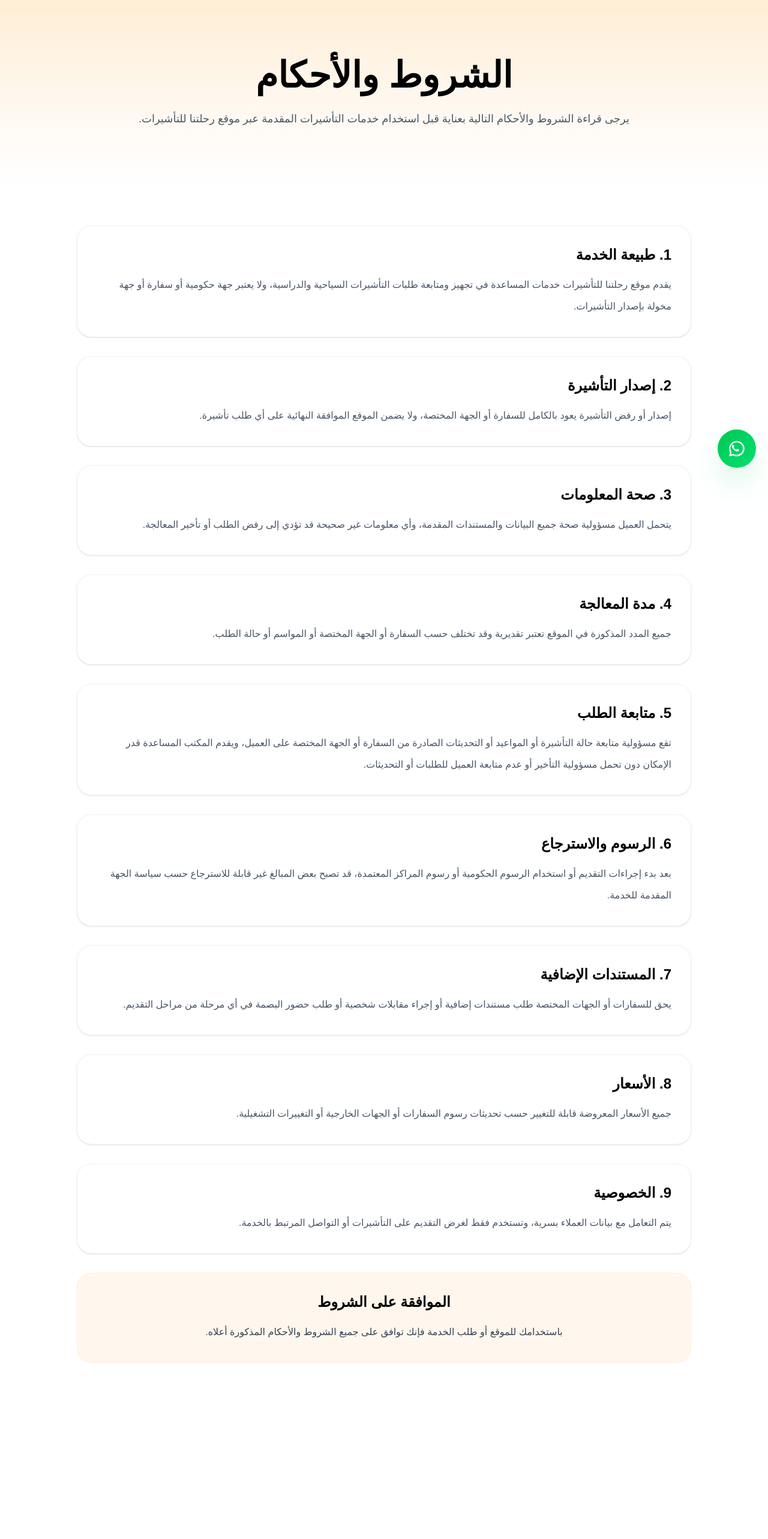
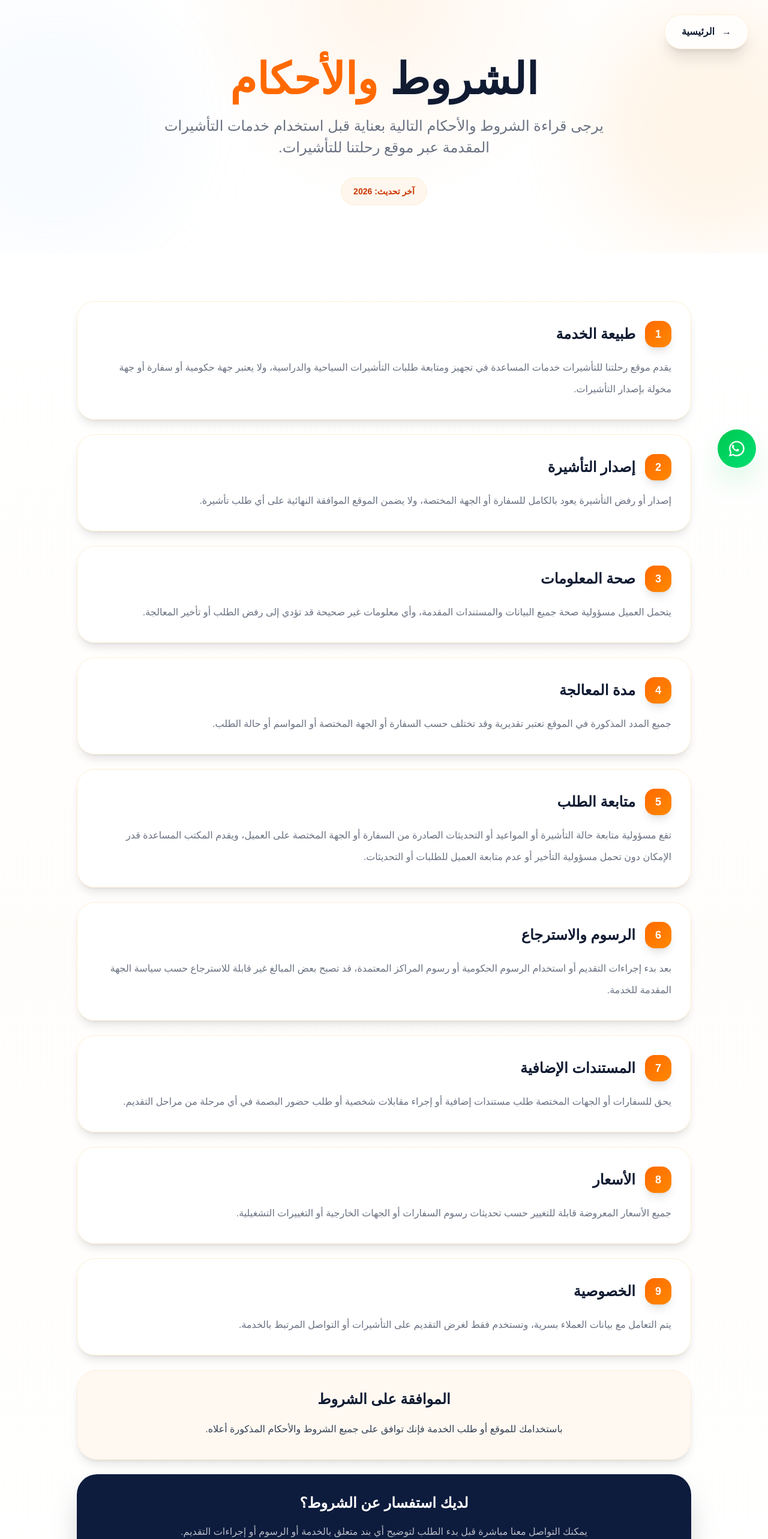
Before and after one commit to SaadAl-Harthi/visa-gate, a Next.js app: page /terms in a window 1280 px wide. Shown: the top 2566 px of the page at 60% size. Before the commit the page ends 2336 px from the top, so only its background shows below. Built offline with nearby package versions, Linux system fonts and the light colour scheme.

Commit message:
redesign terms page

```diff
--- a/app/terms/page.tsx
+++ b/app/terms/page.tsx
@@ -1,144 +1,129 @@
 export default function TermsPage() {
+  const items = [
+    {
+      title: "طبيعة الخدمة",
+      text: "يقدم موقع رحلتنا للتأشيرات خدمات المساعدة في تجهيز ومتابعة طلبات التأشيرات السياحية والدراسية، ولا يعتبر جهة حكومية أو سفارة أو جهة مخولة بإصدار التأشيرات.",
+    },
+    {
+      title: "إصدار التأشيرة",
+      text: "إصدار أو رفض التأشيرة يعود بالكامل للسفارة أو الجهة المختصة، ولا يضمن الموقع الموافقة النهائية على أي طلب تأشيرة.",
+    },
+    {
+      title: "صحة المعلومات",
+      text: "يتحمل العميل مسؤولية صحة جميع البيانات والمستندات المقدمة، وأي معلومات غير صحيحة قد تؤدي إلى رفض الطلب أو تأخير المعالجة.",
+    },
+    {
+      title: "مدة المعالجة",
+      text: "جميع المدد المذكورة في الموقع تعتبر تقديرية وقد تختلف حسب السفارة أو الجهة المختصة أو المواسم أو حالة الطلب.",
+    },
+    {
+      title: "متابعة الطلب",
+      text: "تقع مسؤولية متابعة حالة التأشيرة أو المواعيد أو التحديثات الصادرة من السفارة أو الجهة المختصة على العميل، ويقدم المكتب المساعدة قدر الإمكان دون تحمل مسؤولية التأخير أو عدم متابعة العميل للطلبات أو التحديثات.",
+    },
+    {
+      title: "الرسوم والاسترجاع",
+      text: "بعد بدء إجراءات التقديم أو استخدام الرسوم الحكومية أو رسوم المراكز المعتمدة، قد تصبح بعض المبالغ غير قابلة للاسترجاع حسب سياسة الجهة المقدمة للخدمة.",
+    },
+    {
+      title: "المستندات الإضافية",
+      text: "يحق للسفارات أو الجهات المختصة طلب مستندات إضافية أو إجراء مقابلات شخصية أو طلب حضور البصمة في أي مرحلة من مراحل التقديم.",
+    },
+    {
+      title: "الأسعار",
+      text: "جميع الأسعار المعروضة قابلة للتغيير حسب تحديثات رسوم السفارات أو الجهات الخارجية أو التغييرات التشغيلية.",
+    },
+    {
+      title: "الخصوصية",
+      text: "يتم التعامل مع بيانات العملاء بسرية، وتستخدم فقط لغرض التقديم على التأشيرات أو التواصل المرتبط بالخدمة.",
+    },
+  ];
+
   return (
-    <main dir="rtl" className="bg-white text-black min-h-screen">
+    <main dir="rtl" className="bg-white text-black min-h-screen overflow-hidden">
+      {/* Hero */}
+      <section className="relative overflow-hidden px-5 md:px-8 pt-24 pb-20 bg-white text-center">
+        <div className="absolute inset-0 pointer-events-none">
+          <div className="absolute top-0 right-[-120px] h-[420px] w-[420px] rounded-full bg-orange-200/25 blur-3xl" />
+          <div className="absolute bottom-0 left-[-120px] h-[420px] w-[420px] rounded-full bg-blue-200/10 blur-3xl" />
+          <div className="absolute inset-0 bg-[radial-gradient(circle_at_top,rgba(255,130,0,0.08),transparent_45%)]" />
+        </div>
 
-      {/* Hero */}
-      <section className="px-5 md:px-8 py-24 text-center bg-gradient-to-b from-orange-100 via-orange-50 to-white">
+        <a
+          href="/"
+          className="absolute right-5 top-6 z-20 inline-flex items-center gap-3 rounded-full border border-orange-100 bg-white/80 px-5 py-3 text-sm font-bold text-[#101b32] shadow-xl backdrop-blur-xl transition hover:text-orange-500 md:right-8 md:px-7 md:py-4 md:text-base"
+        >
+          <span>→</span>
+          الرئيسية
+        </a>
 
-        <div className="max-w-4xl mx-auto">
+        <div className="relative z-10 max-w-4xl mx-auto">
 
-          <h1 className="text-4xl md:text-6xl font-bold mb-6">
-            الشروط والأحكام
+
+          <h1 className="mb-6 text-4xl font-black text-[#101b32] md:text-7xl">
+            الشروط <span className="text-orange-500">والأحكام</span>
           </h1>
 
-          <p className="text-gray-600 text-lg leading-9">
+          <p className="mx-auto max-w-3xl text-lg leading-9 text-gray-500 md:text-2xl">
             يرجى قراءة الشروط والأحكام التالية بعناية قبل استخدام خدمات التأشيرات المقدمة عبر موقع رحلتنا للتأشيرات.
           </p>
 
+          <div className="mt-8 inline-flex rounded-full border border-orange-100 bg-orange-50 px-5 py-3 text-sm font-bold text-orange-700">
+            آخر تحديث: 2026
+          </div>
         </div>
-
       </section>
 
       {/* Content */}
-      <section className="px-5 md:px-8 py-16">
+      <section className="relative bg-gradient-to-b from-white via-orange-50/20 to-white px-5 py-20 md:px-8">
+        <div className="mx-auto max-w-5xl space-y-6">
+          {items.map((item, index) => (
+            <div
+              key={item.title}
+              className="rounded-[30px] border border-orange-100 bg-white/90 p-7 shadow-lg backdrop-blur-xl transition hover:-translate-y-1 hover:shadow-2xl md:p-8"
+            >
+              <div className="mb-4 flex items-center gap-4">
+                <span className="flex h-11 w-11 shrink-0 items-center justify-center rounded-2xl bg-gradient-to-br from-orange-500 to-orange-400 text-lg font-black text-white shadow-lg">
+                  {index + 1}
+                </span>
 
-        <div className="max-w-5xl mx-auto space-y-8">
+                <h2 className="text-2xl font-black text-[#101b32]">
+                  {item.title}
+                </h2>
+              </div>
 
-          {/* Item */}
-          <div className="bg-white border border-gray-100 rounded-3xl p-8 shadow-sm">
-            <h2 className="text-2xl font-bold mb-4">
-              1. طبيعة الخدمة
+              <p className="leading-9 text-gray-500">{item.text}</p>
+            </div>
+          ))}
+
+          <div className="rounded-[34px] border border-orange-100 bg-orange-50/70 p-8 text-center shadow-lg">
+            <h2 className="mb-4 text-2xl font-black text-[#101b32]">
+              الموافقة على الشروط
             </h2>
 
-            <p className="text-gray-600 leading-9">
-              يقدم موقع رحلتنا للتأشيرات خدمات المساعدة في تجهيز ومتابعة طلبات التأشيرات السياحية والدراسية، ولا يعتبر جهة حكومية أو سفارة أو جهة مخولة بإصدار التأشيرات.
+            <p className="mx-auto max-w-3xl leading-9 text-gray-700">
+              باستخدامك للموقع أو طلب الخدمة فإنك توافق على جميع الشروط والأحكام المذكورة أعلاه.
             </p>
           </div>
 
-          {/* Item */}
-          <div className="bg-white border border-gray-100 rounded-3xl p-8 shadow-sm">
-            <h2 className="text-2xl font-bold mb-4">
-              2. إصدار التأشيرة
+          <div className="rounded-[34px] bg-[#0d1b3d] p-8 text-center text-white shadow-2xl">
+            <h2 className="mb-4 text-2xl font-black">
+              لديك استفسار عن الشروط؟
             </h2>
 
-            <p className="text-gray-600 leading-9">
-              إصدار أو رفض التأشيرة يعود بالكامل للسفارة أو الجهة المختصة، ولا يضمن الموقع الموافقة النهائية على أي طلب تأشيرة.
-            </p>
-          </div>
-
-          {/* Item */}
-          <div className="bg-white border border-gray-100 rounded-3xl p-8 shadow-sm">
-            <h2 className="text-2xl font-bold mb-4">
-              3. صحة المعلومات
-            </h2>
-
-            <p className="text-gray-600 leading-9">
-              يتحمل العميل مسؤولية صحة جميع البيانات والمستندات المقدمة، وأي معلومات غير صحيحة قد تؤدي إلى رفض الطلب أو تأخير المعالجة.
-            </p>
-          </div>
-
-          {/* Item */}
-          <div className="bg-white border border-gray-100 rounded-3xl p-8 shadow-sm">
-            <h2 className="text-2xl font-bold mb-4">
-              4. مدة المعالجة
-            </h2>
-
-            <p className="text-gray-600 leading-9">
-              جميع المدد المذكورة في الموقع تعتبر تقديرية وقد تختلف حسب السفارة أو الجهة المختصة أو المواسم أو حالة الطلب.
-            </p>
-          </div>
-
-          <div className="bg-white border border-gray-100 rounded-3xl p-8 shadow-sm">
-  <h2 className="text-2xl font-bold mb-4">
-    5. متابعة الطلب
-  </h2>
-
-  <p className="text-gray-600 leading-9">
-    تقع مسؤولية متابعة حالة التأشيرة أو المواعيد أو التحديثات الصادرة من السفارة أو الجهة المختصة على العميل، ويقدم المكتب المساعدة قدر الإمكان دون تحمل مسؤولية التأخير أو عدم متابعة العميل للطلبات أو التحديثات.
-  </p>
-</div>
-
-          {/* Item */}
-          <div className="bg-white border border-gray-100 rounded-3xl p-8 shadow-sm">
-            <h2 className="text-2xl font-bold mb-4">
-              6. الرسوم والاسترجاع
-            </h2>
-
-            <p className="text-gray-600 leading-9">
-              بعد بدء إجراءات التقديم أو استخدام الرسوم الحكومية أو رسوم المراكز المعتمدة، قد تصبح بعض المبالغ غير قابلة للاسترجاع حسب سياسة الجهة المقدمة للخدمة.
-            </p>
-          </div>
-
-          {/* Item */}
-          <div className="bg-white border border-gray-100 rounded-3xl p-8 shadow-sm">
-            <h2 className="text-2xl font-bold mb-4">
-              7. المستندات الإضافية
-            </h2>
-
-            <p className="text-gray-600 leading-9">
-              يحق للسفارات أو الجهات المختصة طلب مستندات إضافية أو إجراء مقابلات شخصية أو طلب حضور البصمة في أي مرحلة من مراحل التقديم.
-            </p>
-          </div>
-
-          {/* Item */}
-          <div className="bg-white border border-gray-100 rounded-3xl p-8 shadow-sm">
-            <h2 className="text-2xl font-bold mb-4">
-              8. الأسعار
-            </h2>
-
-            <p className="text-gray-600 leading-9">
-              جميع الأسعار المعروضة قابلة للتغيير حسب تحديثات رسوم السفارات أو الجهات الخارجية أو التغييرات التشغيلية.
-            </p>
-          </div>
-
-          {/* Item */}
-          <div className="bg-white border border-gray-100 rounded-3xl p-8 shadow-sm">
-            <h2 className="text-2xl font-bold mb-4">
-              9. الخصوصية
-            </h2>
-
-            <p className="text-gray-600 leading-9">
-              يتم التعامل مع بيانات العملاء بسرية، وتستخدم فقط لغرض التقديم على التأشيرات أو التواصل المرتبط بالخدمة.
-            </p>
-          </div>
-
-          {/* Final */}
-          <div className="bg-orange-50 border border-orange-100 rounded-3xl p-8 text-center">
-
-            <h2 className="text-2xl font-bold mb-4">
-              الموافقة على الشروط
-            </h2>
-
-            <p className="text-gray-700 leading-9">
-              باستخدامك للموقع أو طلب الخدمة فإنك توافق على جميع الشروط والأحكام المذكورة أعلاه.
+            <p className="mb-6 leading-8 text-white/70">
+              يمكنك التواصل معنا مباشرة قبل بدء الطلب لتوضيح أي بند متعلق بالخدمة أو الرسوم أو إجراءات التقديم.
             </p>
 
+            <a
+              href="https://wa.me/966552525141"
+              target="_blank"
+              className="inline-flex rounded-2xl bg-gradient-to-l from-orange-500 to-orange-400 px-8 py-4 font-black text-white shadow-xl shadow-orange-500/25 transition hover:scale-105"
+            >
+              تواصل معنا
+            </a>
           </div>
-
         </div>
-
       </section>
-
     </main>
   );
 }
```
